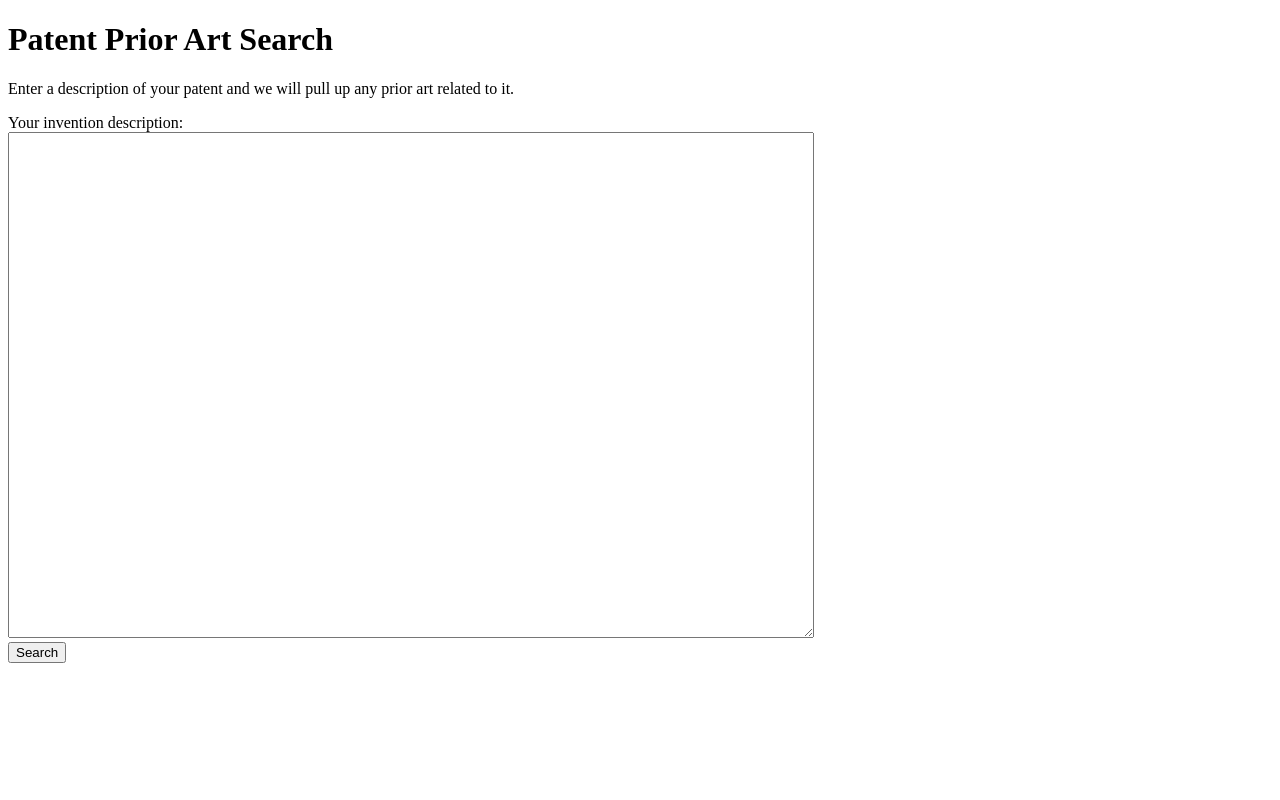
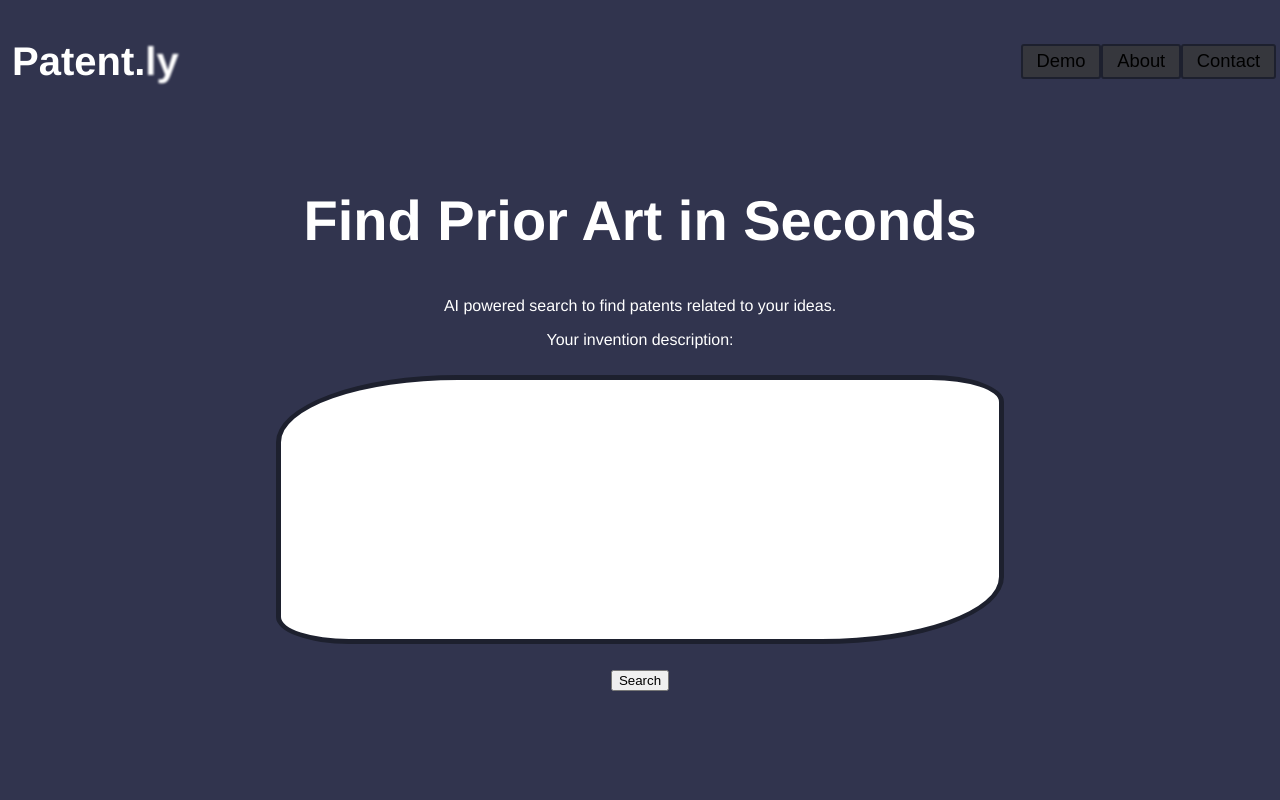
Before and after one commit to grantinator/prior-art-search, a Python web app: template templates/index.html in a window 1280 px wide. Run offline with Jinja, Linux system fonts and the light colour scheme; the template is opened without the code that fills it, so the values that code supplies are empty.

Commit message:
add a bit of css

```diff
--- /dev/null
+++ b/static/index.css
@@ -0,0 +1,85 @@
+body {
+    display: flex;
+    flex-direction: column;
+    align-items: center;
+    background-color: rgb(49, 52, 78);
+    color: white;
+    font-family: 'Franklin Gothic Medium', 'Arial Narrow', Arial, sans-serif;
+
+}
+
+header {
+    display: flex;
+    justify-content: space-between;
+    align-items: center;
+    width: 100%;
+    padding-inline: 0.25em;
+    margin-top: 0.25em;
+    margin-inline: auto;
+    background-color: rgba(255, 255, 255, 0);
+}
+
+header .logo {
+    font-weight: bold;
+    font-size: 1.25em;
+}
+
+header .nav {
+    display: flex;
+    flex-direction: row;
+    margin-left: 20px;
+}
+
+header .nav button {
+    border-radius: 3px;
+    border: 2px solid rgb(29, 32, 46);
+    background-color: rgb(54, 55, 61);
+    /* height: 50%; */
+    padding: 0.25em 0.75em;
+    font-size: 1.15em;
+}
+
+header span {
+    opacity: 50;
+    filter: blur(1px);
+}
+
+.primary-content {
+    display: flex;
+    flex-direction: column;
+    align-items: center;
+    width: 60vw;
+    max-width: 880px;
+    margin: 0;
+    height: 80vh;
+    padding: 20px;
+    margin: 20px auto;
+    box-sizing: border-box;
+}
+
+.primary-content form {
+    width: 100%;
+    height: 45vh;
+    display: flex;
+    flex-direction: column;
+    justify-content: center;
+    align-items: center;
+}
+
+.primary-content h1 {
+    font-size: 3.5em;
+    font-weight: bold;
+    margin-bottom: 0.5em;
+}
+
+textarea {
+    flex-grow: 1;
+    width: 100%;
+    height: 40%;
+    resize: none;
+    box-sizing: border-box;
+    margin-top: 8px;
+    margin-bottom: 8px;
+    border-radius: 25% 10%;
+    border: 5px solid rgb(29, 32, 46);
+}
--- a/templates/index.html
+++ b/templates/index.html
@@ -2,20 +2,34 @@
 <html lang="en">
 
 <head>
+    <link rel="stylesheet" href="{{ url_for('static', filename='index.css') }}">
     <meta charset="UTF-8">
     <meta name="viewport" content="width=device-width, initial-scale=1.0">
     <title> Prior Art Search </title>
 </head>
 
 <body>
-    <h1> Patent Prior Art Search </h1>
-    <p> Enter a description of your patent and we will pull up any prior art related to it.</p>
-    <form action="/search" method="POST">
-        <label for="invention_description"> Your invention description: </label><br>
-        <textarea id="invention_description" name="invention_description" style="height: 500px; width: 800px;"
-            required></textarea><br>
-        <input type="submit" value="Search">
-    </form>
+    <header>
+        <div class="logo">
+            <h1> Patent.<span opacity="50">ly</span> </h1>
+        </div>
+        <div class="nav">
+            <button> Demo </button>
+            <button> About </button>
+            <button> Contact </button>
+        </div>
+    </header>
+    <div class="primary-content">
+        <div class="title">
+            <h1> Find Prior Art in Seconds</h1>
+        </div>
+        <p> AI powered search to find patents related to your ideas. </p>
+        <form action="/search" method="POST">
+            <label for="invention_description"> Your invention description: </label><br>
+            <textarea id="invention_description" name="invention_description" required></textarea><br>
+            <input type="submit" value="Search">
+        </form>
+    </div>
 </body>
 
 </html>
```
